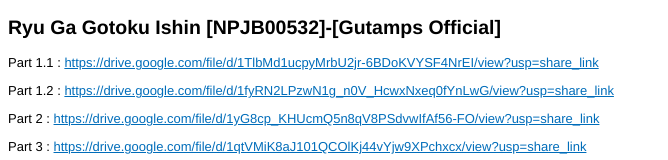
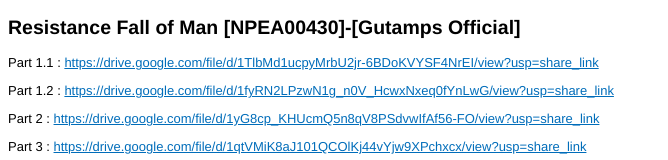
Before and after one commit to gutampsid/rfomgogd.github.io, a plain HTML site: page index.html in a window 1280 px wide. Shown: the top 160 px of the page, without its empty margins (0-668 px from the left). Drawn offline with Linux system fonts and the light colour scheme.

Commit message:
Update index.html

```diff
--- a/index.html
+++ b/index.html
@@ -1,7 +1,7 @@
 <!DOCTYPE html PUBLIC "-//W3C//DTD XHTML 1.0 Transitional//EN" "http://www.w3.org/TR/xhtml1/DTD/xhtml1-transitional.dtd">
 <html xmlns="http://www.w3.org/1999/xhtml">
 <head>
-    <title>Ryu Ga Gotoku Ishin [NPJB00532]-[Gutamps Official]</title>
+    <title>Resistance Fall of Man [NPEA00430]-[Gutamps Official]</title>
     <style type="text/css">
         body, table { font-family: Helvetica, Arial, sans-serif; font-size: 13px; }
         a { color: #006DBA; }
@@ -19,7 +19,7 @@
     <!--LABELS--Google Drive--LABELS-->
 </head>
 <body>
-<h2>Ryu Ga Gotoku Ishin [NPJB00532]-[Gutamps Official]</h2>
+<h2>Resistance Fall of Man [NPEA00430]-[Gutamps Official]</h2>
 <anotepad><p>Part 1.1 : <a href="https://drive.google.com/file/d/1TlbMd1ucpyMrbU2jr-6BDoKVYSF4NrEI/view?usp=share_link" target="_blank" rel="noopener">https://drive.google.com/file/d/1TlbMd1ucpyMrbU2jr-6BDoKVYSF4NrEI/view?usp=share_link</a></p>
 <p>Part 1.2 : <a href="https://drive.google.com/file/d/1fyRN2LPzwN1g_n0V_HcwxNxeq0fYnLwG/view?usp=share_link" target="_blank" rel="noopener">https://drive.google.com/file/d/1fyRN2LPzwN1g_n0V_HcwxNxeq0fYnLwG/view?usp=share_link</a></p>
 <p>Part 2 : <a href="https://drive.google.com/file/d/1yG8cp_KHUcmQ5n8qV8PSdvwIfAf56-FO/view?usp=share_link" target="_blank" rel="noopener">https://drive.google.com/file/d/1yG8cp_KHUcmQ5n8qV8PSdvwIfAf56-FO/view?usp=share_link</a></p>
```
